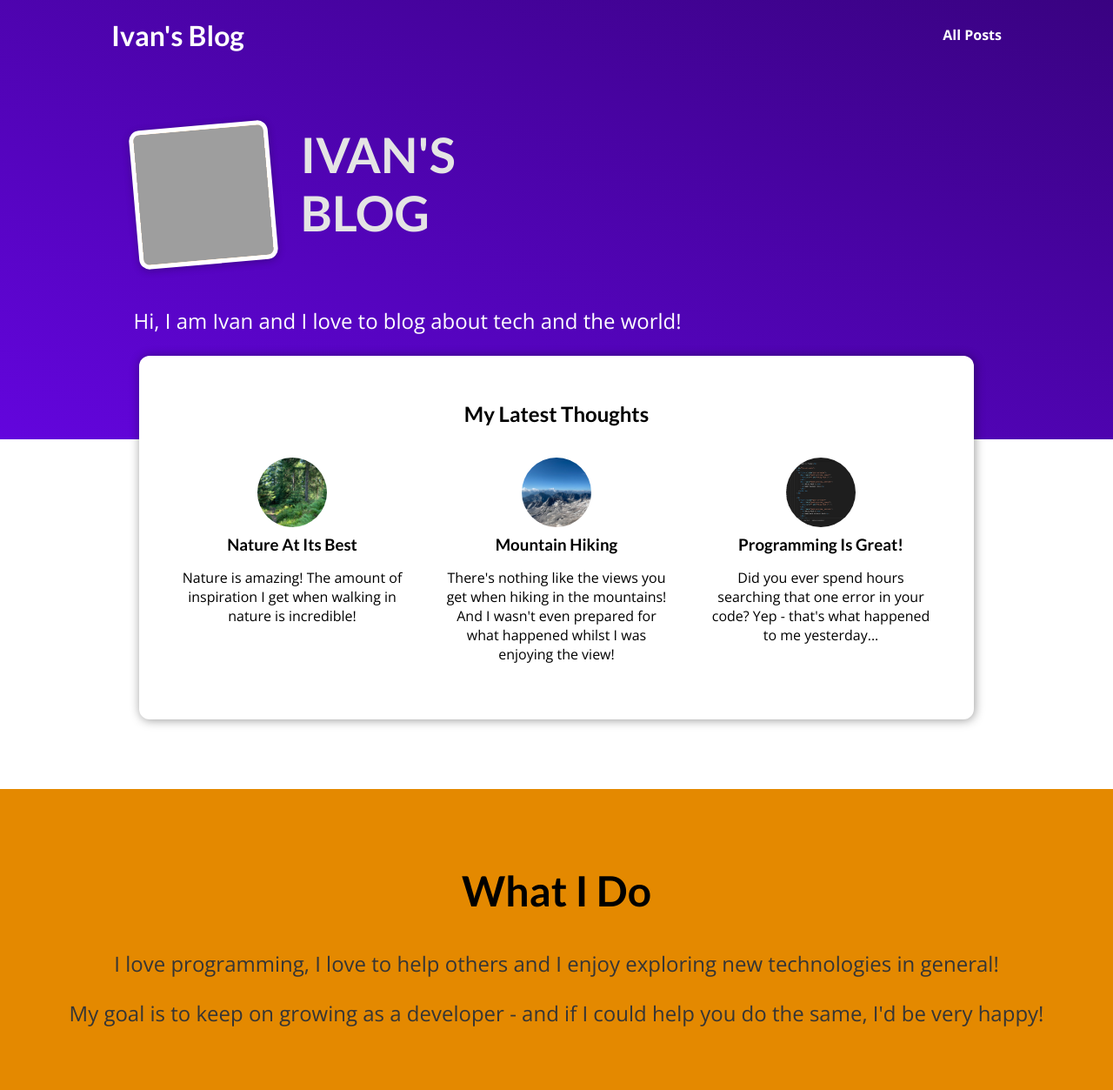
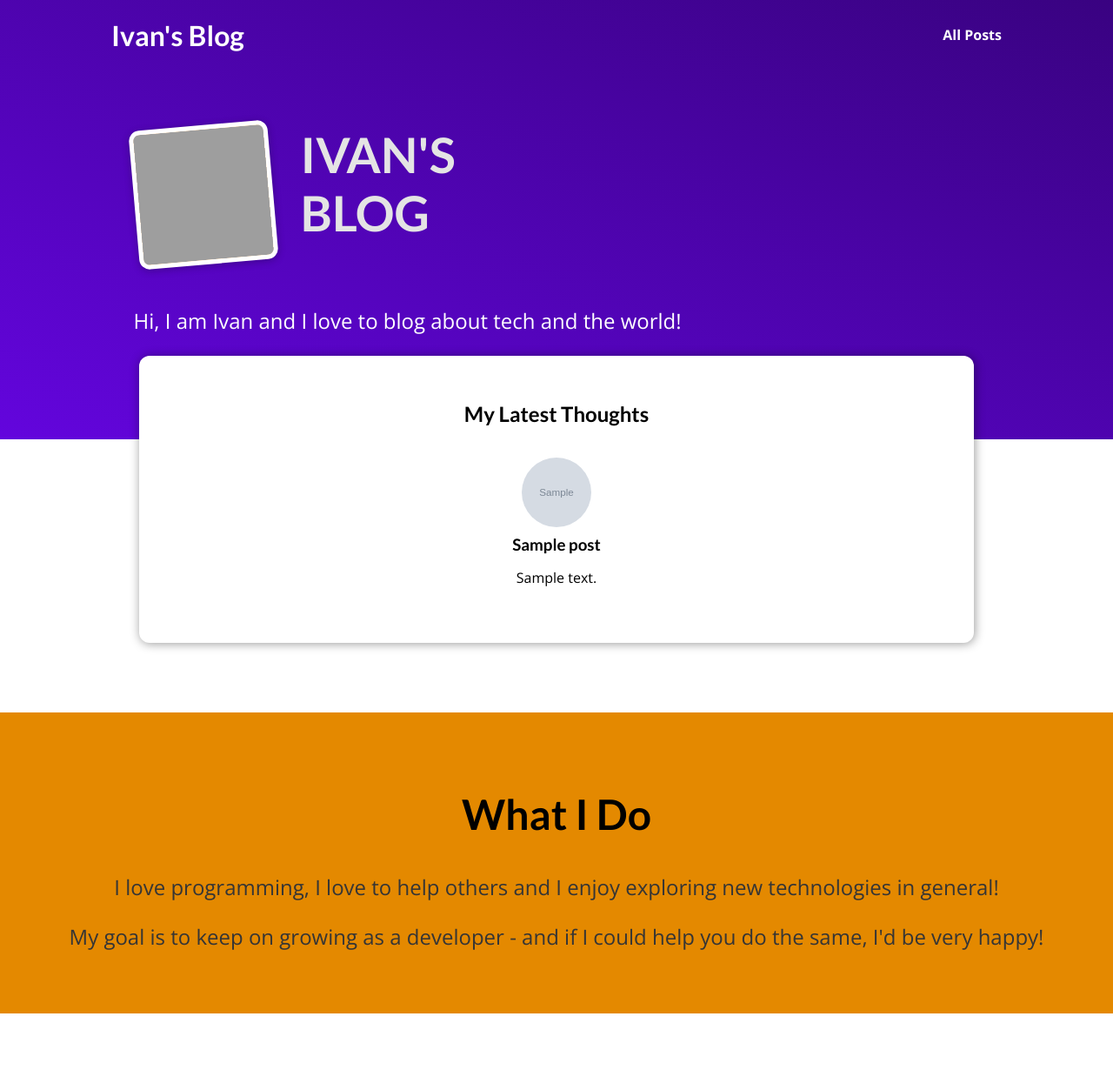
Before and after one commit to IvanBondarenkoIT/my_site, a Django app: page / in a window 1280 px wide. Shown: the whole page at 87% size. After the commit the page ends 1165 px from the top, so only its background shows below. Run offline with Django 4.2, Linux system fonts and the light colour scheme; tables that the repository leaves empty hold one stand-in row (values such as "Sample post"); grey boxes marked "Sample" are stand-in pictures; grey boxes are pictures that could not be loaded.

Commit message:
blog app: 21.03 models admin

```diff
--- a/blog/templates/blog/includes/post.html
+++ b/blog/templates/blog/includes/post.html
@@ -3,7 +3,7 @@
 <li>
     <article class="post">
         <a href="{% url "post-detail-page" slug=post.slug %}">
-            <img src="{% static "blog/images/"|add:post.image %}" alt="{{ post.title }}">
+            <img src="{% static "blog/images/"|add:post.image_name %}" alt="{{ post.title }}">
             <div class="post__content">
                 <h3>{{ post.title }}</h3>
                 <p>
--- a/blog/urls.py
+++ b/blog/urls.py
@@ -5,7 +5,7 @@ from . import views
 
 urlpatterns = [
     path('', views.starting_page, name="starting-page"),
-    path('posts', views.pasts, name="post-page"),
+    path('posts', views.posts, name="post-page"),
     path('posts/<slug:slug>', views.post_detail,
          name="post-detail-page")
 ]
--- a/blog/views.py
+++ b/blog/views.py
@@ -1,72 +1,5 @@
-from datetime import date
-
-from django.shortcuts import render
-
-all_posts = [
-    {
-        "slug": "hike-in-the-mountains",
-        "image": "mountains.jpg",
-        "author": "Maximilian",
-        "date": date(2021, 7, 21),
-        "title": "Mountain Hiking",
-        "excerpt": "There's nothing like the views you get when hiking in the mountains! And I wasn't even prepared for what happened whilst I was enjoying the view!",
-        "content": """
-          Lorem ipsum dolor sit amet consectetur adipisicing elit. Officiis nobis
-          aperiam est praesentium, quos iste consequuntur omnis exercitationem quam
-          velit labore vero culpa ad mollitia? Quis architecto ipsam nemo. Odio.
-
-          Lorem ipsum dolor sit amet consectetur adipisicing elit. Officiis nobis
-          aperiam est praesentium, quos iste consequuntur omnis exercitationem quam
-          velit labore vero culpa ad mollitia? Quis architecto ipsam nemo. Odio.
-
-          Lorem ipsum dolor sit amet consectetur adipisicing elit. Officiis nobis
-          aperiam est praesentium, quos iste consequuntur omnis exercitationem quam
-          velit labore vero culpa ad mollitia? Quis architecto ipsam nemo. Odio.
-        """
-    },
-    {
-        "slug": "programming-is-fun",
-        "image": "coding.jpg",
-        "author": "Maximilian",
-        "date": date(2022, 3, 10),
-        "title": "Programming Is Great!",
-        "excerpt": "Did you ever spend hours searching that one error in your code? Yep - that's what happened to me yesterday...",
-        "content": """
-          Lorem ipsum dolor sit amet consectetur adipisicing elit. Officiis nobis
-          aperiam est praesentium, quos iste consequuntur omnis exercitationem quam
-          velit labore vero culpa ad mollitia? Quis architecto ipsam nemo. Odio.
-
-          Lorem ipsum dolor sit amet consectetur adipisicing elit. Officiis nobis
-          aperiam est praesentium, quos iste consequuntur omnis exercitationem quam
-          velit labore vero culpa ad mollitia? Quis architecto ipsam nemo. Odio.
-
-          Lorem ipsum dolor sit amet consectetur adipisicing elit. Officiis nobis
-          aperiam est praesentium, quos iste consequuntur omnis exercitationem quam
-          velit labore vero culpa ad mollitia? Quis architecto ipsam nemo. Odio.
-        """
-    },
-    {
-        "slug": "into-the-woods",
-        "image": "woods.jpg",
-        "author": "Maximilian",
-        "date": date(2020, 8, 5),
-        "title": "Nature At Its Best",
-        "excerpt": "Nature is amazing! The amount of inspiration I get when walking in nature is incredible!",
-        "content": """
-          Lorem ipsum dolor sit amet consectetur adipisicing elit. Officiis nobis
-          aperiam est praesentium, quos iste consequuntur omnis exercitationem quam
-          velit labore vero culpa ad mollitia? Quis architecto ipsam nemo. Odio.
-
-          Lorem ipsum dolor sit amet consectetur adipisicing elit. Officiis nobis
-          aperiam est praesentium, quos iste consequuntur omnis exercitationem quam
-          velit labore vero culpa ad mollitia? Quis architecto ipsam nemo. Odio.
-
-          Lorem ipsum dolor sit amet consectetur adipisicing elit. Officiis nobis
-          aperiam est praesentium, quos iste consequuntur omnis exercitationem quam
-          velit labore vero culpa ad mollitia? Quis architecto ipsam nemo. Odio.
-        """
-    }
-]
+from django.shortcuts import render, get_object_or_404
+from .models import Post
 
 
 def get_date(post):
@@ -74,21 +7,23 @@ def get_date(post):
 
 
 def starting_page(request):
-    sorted_posts = sorted(all_posts, key=get_date)
-    latest_posts = sorted_posts[-3:]
+    latest_posts = Post.objects.all().order_by("-date")[:3]
     return render(request, "blog/index.html", {
         "posts": latest_posts
     })
 
 
-def pasts(request):
+def posts(request):
+    all_posts = Post.objects.all().order_by("-date")
     return render(request, "blog/all-posts.html", {
         "all_posts": all_posts
     })
 
 
 def post_detail(request, slug):
-    identified_post = next(post for post in all_posts if post['slug'] == slug)
+    identified_post = get_object_or_404(Post, slug=slug)
+    # Post.objects.get(slug=slug)
     return render(request, "blog/post-detail.html", {
         "post": identified_post,
+        "post_tags": identified_post.tags.all(),
     })
```
Also changed, not shown: blog/admin.py (+8 -1 lines), blog/static/blog/post-detail.css (+13 -0 lines), blog/templates/blog/post-detail.html (+7 -2 lines).
